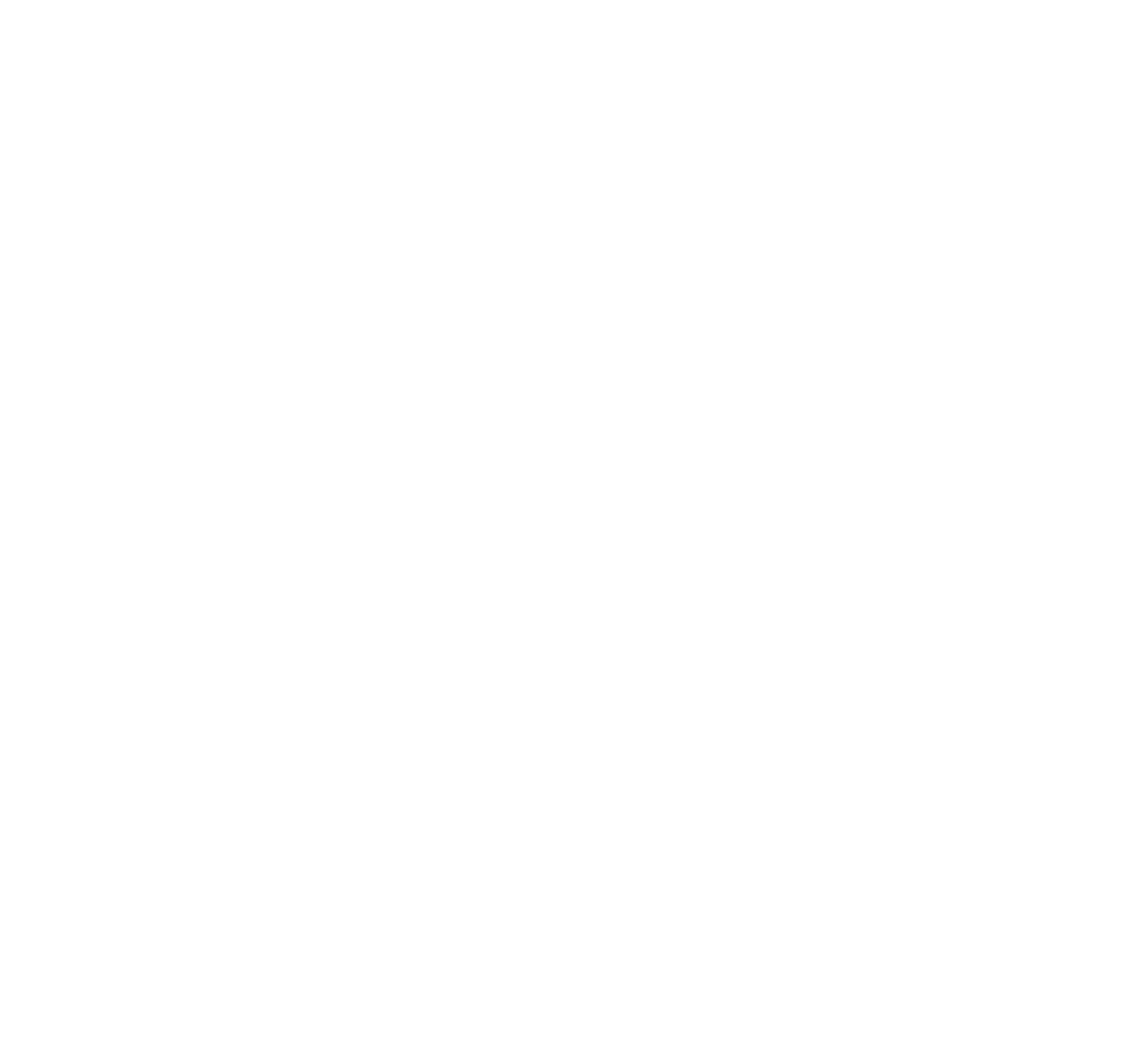
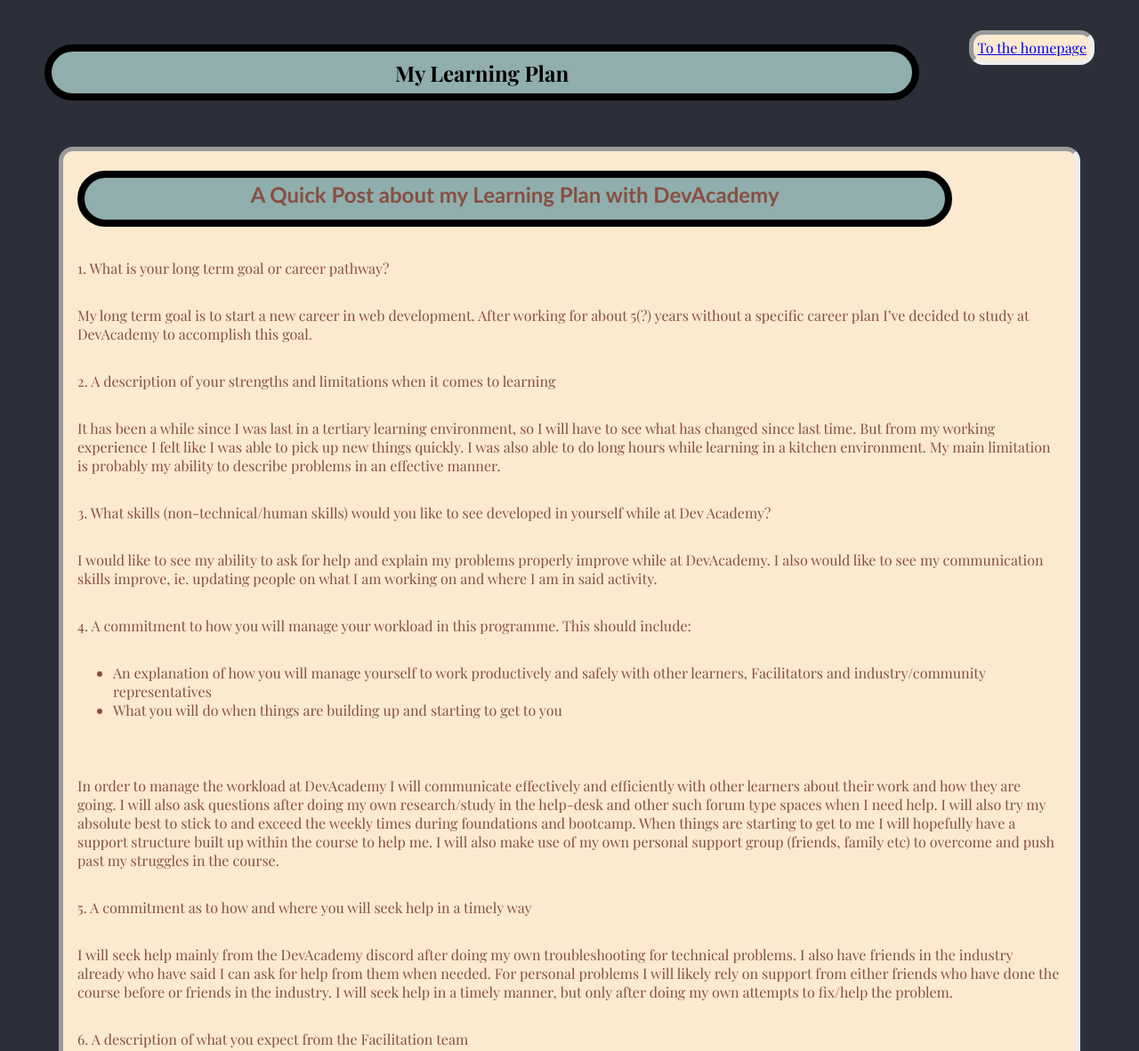
Before and after one commit to jack-gloyer/jack-gloyer.github.io, a plain HTML site: page blog/learning-plan.html in a window 1280 px wide. Shown: the top 1182 px of the page at 89% size. Before the commit the page ends 800 px from the top, so only its background shows below. Drawn offline with nearby package versions, Linux system fonts and the light colour scheme; a web font is replaced by a local one.

Commit message:
add initial draft of learning plan. includes some CSS formatting bugfixes

```diff
--- a/blog/learning-plan.html
+++ b/blog/learning-plan.html
@@ -14,5 +14,61 @@
     <meta name="viewport" content="width=device-width, initial-scale=1.0" />
     <title>Document</title>
   </head>
-  <body></body>
+  <style>
+    #jumpButton {
+      text-align: center;
+      background-color: #fbe9d0;
+      opacity: 80%;
+      border-style: inset;
+      border-radius: 2em;
+      border-width: thick;
+      border-color: #90aead;
+      padding: 0.25em;
+      width: 100%;
+    }
+  </style>
+  <body class = "container">
+        <!--Hyperlink for the jump to top button-->
+        <a id="top"></a>
+    <article>
+    <!--Return to homepage button-->
+    <nav class="homepageLink">
+    <a href="/index.html">To the homepage</a>
+    </nav>
+      <h1 class="blogTitleBar">My Learning Plan</h1>
+      <div class="mainLayout">
+        <div class = "introParagraph">
+          <h2 class = "paragraphTitle">A Quick Post about my Learning Plan with DevAcademy</h2>
+          <p>1. What is your long term goal or career pathway?</p>
+          <p>My long term goal is to start a new career in web development.
+            After working for about 5(?) years without a specific career plan I’ve decided to study at DevAcademy to accomplish this goal.</p>
+          <p>2. A description of your strengths and limitations when it comes to learning</p>
+          <p>It has been a while since I was last in a tertiary learning environment, so I will have to see what has changed since last time. But from my working experience I felt like I was able to pick up new things quickly. I was also able to do long hours while learning in a kitchen environment. My main limitation is probably my ability to describe problems in an effective manner.
+          </p>
+          <p>3. What skills (non-technical/human skills) would you like to see developed in yourself while at Dev Academy?	</p>
+          <p>I would like to see my ability to ask for help and explain my problems properly improve while at DevAcademy. I also would like to see my communication skills improve, ie. updating people on what I am working on and where I am in said activity.</p>
+          <p>4. A commitment to how you will manage your workload in this programme. This should include:
+            <ul>
+              <li>An explanation of how you will manage yourself to work productively and safely with other learners, Facilitators and industry/community representatives</li>
+            <li>What you will do when things are building up and starting to get to you</li>
+          </ul>
+            </p>
+          <p>In order to manage the workload at DevAcademy I will communicate effectively and efficiently with other learners about their work and how they are going. I will also ask questions after doing my own research/study in the help-desk and other such forum type spaces when I need help.
+              I will also try my absolute best to stick to and exceed the weekly times during foundations and bootcamp.
+              When things are starting to get to me I will hopefully have a support structure built up within the course to help me. I will also make use of my own personal support group (friends, family etc) to overcome and push past my struggles in the course.</p>
+          <p>5. A commitment as to how and where you will seek help in a timely way</p>
+          <p>I will seek help mainly from the DevAcademy discord after doing my own troubleshooting for technical problems. I also have friends in the industry already who have said I can ask for help from them when needed. For personal problems I will likely rely on support from either friends who have done the course before or friends in the industry. I will seek help in a timely manner, but only after doing my own attempts to fix/help the problem.</p>
+          <p>6. A description of what you expect from the Facilitation team</p>
+          <p>From the facilitation team I expect them to do their best to help everyone equally. I expect them to answer mine and my fellow students’ questions in a timely manner to the best of their abilities. I also expect them to be max chillers.😎</p>
+          <p>7. Any scheduling information such as block-out times when you are committed to other things. For example, you might have whānau commitments like school drop-offs. It's important to plan these in.</p>
+          <p>I have no major scheduling block-outs that I am aware of as of writing
+            this learning plan. The only thing I would consider a block-out would be that I live over on Waiheke Island and as such rely on ferries to get to campus when bootcamp starts. It might happen that a ferry gets canceled in the morning and I may be late/delayed getting to campus. But hopefully not!
+          </p>
+        </div>
+      </article>
+      <!--Hyperlink to the top of the page (goes to id "top")-->
+      <a href="#top">
+        <h1 id="jumpButton">To the top!</h1>
+      </div>
+  </body>
 </html>
--- a/styles/main.css
+++ b/styles/main.css
@@ -34,8 +34,8 @@
   /*holds structure for positioning of other divs(i think)*/
   position: relative;
   display: flex;
-  justify-content: space-between;
-  flex-direction: row;
+  justify-content: center;
+  flex-direction: column;
   padding: 1em;
   color: #874f41;
 }
@@ -45,13 +45,28 @@
   display: flex;
   flex-direction: column;
   flex-wrap: wrap;
-  width: 40%;
   background-color: #fbe9d0;
   border-radius: 1em;
   border-style: inset;
   border-width: thick;
   padding: 1em;
   font-family: 'Playfair Display', serif;
+  margin-top: 1em;
+  .paragraphTitle {
+    display: flex;
+    justify-content: center;
+    font-family: 'Trebuchet MS', 'Lucida Sans Unicode', 'Lucida Grande',
+      'Lucida Sans', Arial, sans-serif;
+    padding: 0.15em;
+    margin-top: 0.25em;
+    height: 5vh;
+    width: 75vw;
+    background-color: #90aead;
+    border-radius: 5rem;
+    border-color: #000;
+    border-width: 0.5rem;
+    border-style: solid;
+  }
 }
 
 .linkBox {
@@ -78,7 +93,7 @@
   opacity: 65%;
 }
 .blogImage {
-  max-width: 100%;
+  width: 35em;
 }
 .footer {
   /*structure for footer*/
@@ -99,6 +114,10 @@
   right: 0;
   background-color: #fbe9d0;
   padding: 0.25em;
+  background-color: #fbe9d0;
+  border-radius: 1em;
+  border-style: inset;
+  border-width: thick;
 }
 span.highlightText {
   /*used  to highlight text*/
```
Also changed, not shown: blog/html-css.html (+2 -2 lines), blog/identity-values.html (+16 -1 lines), index.html (+6 -2 lines).
